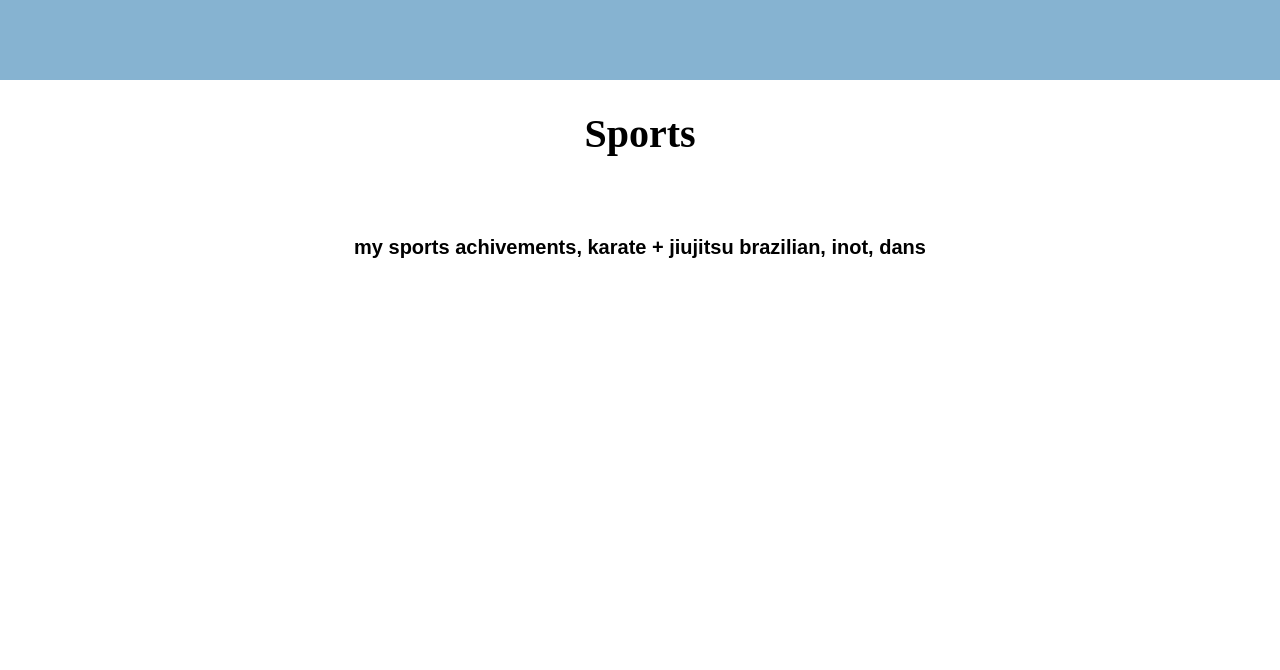
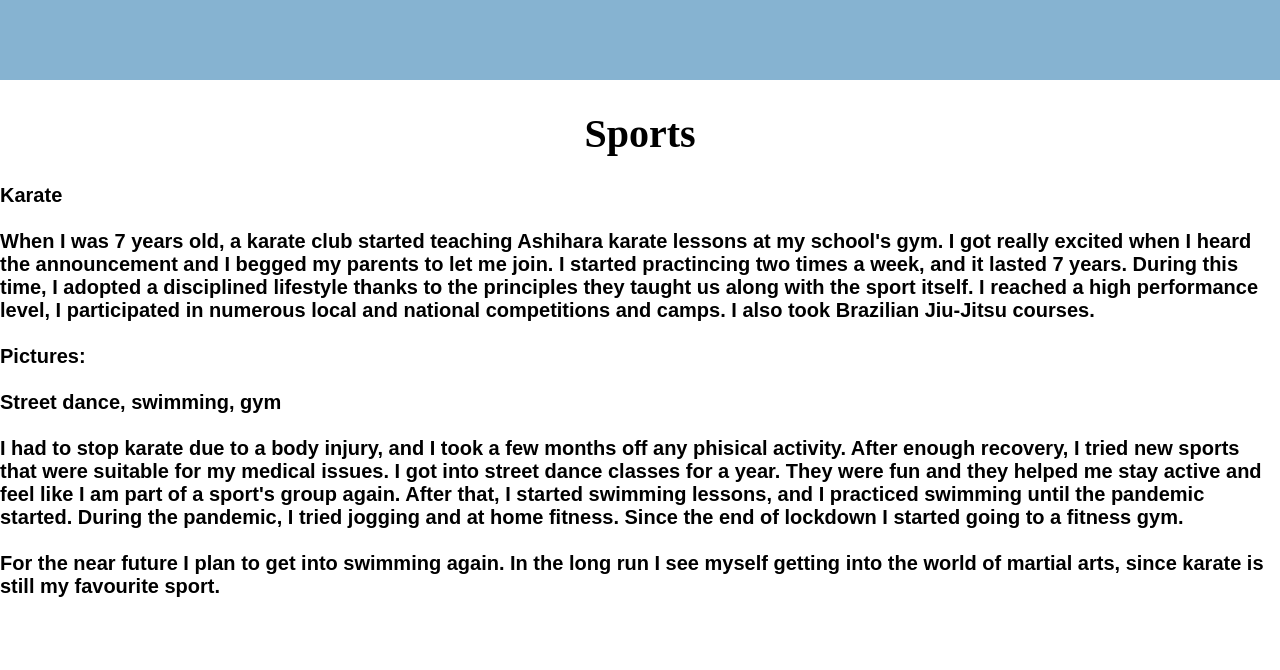
Before and after one commit to biclesanu/biclesanu.github.io, a plain HTML site: page sports.html in a window 1280 px wide. Drawn offline with Linux system fonts and the light colour scheme.

Commit message:
Update sports.html

```diff
--- a/sports.html
+++ b/sports.html
@@ -14,10 +14,24 @@
                 <center>
                     <div class="space1"></div>
                      <h1>Sports</h1>
-                     <br></br>
-                     <h2>my sports achivements, karate + jiujitsu brazilian, inot, dans</h2>
+                    </center>
+                     <h2 class="spacesides">
+                        Karate
+                        <br></br>
+                        When I was 7 years old, a karate club started teaching Ashihara karate lessons at my school's gym. I got really excited when I heard the announcement and I begged my parents to let me join. I started practincing two times a week, and it lasted 7 years. During this time, I adopted a disciplined lifestyle thanks to the principles they taught us along with the sport itself.
+                        I reached a high performance level, I participated in numerous local and national competitions and camps. I also took Brazilian Jiu-Jitsu courses.
+                        <br></br>
+                        Pictures:
+                        <br></br>
+                        Street dance, swimming, gym
+                        <br></br>
+                        I had to stop karate due to a body injury, and I took a few months off any phisical activity. After enough recovery, I tried new sports that were suitable for my medical issues. I got into street dance classes for a year. They were fun and they helped me stay active and feel like I am part of a sport's group again. After that, I started swimming lessons, and I practiced swimming until the pandemic started. During the pandemic, I tried jogging and at home fitness. Since the end of lockdown I started going to a fitness gym.
+                        <br></br>
+                        For the near future I plan to get into swimming again. In the long run I see myself getting into the world of martial arts, since karate is still my favourite sport.
+                        <br></br>
+                        <br></br>
+                        </h2>
 
-                </center>
             </div>
 
         </div>
```
